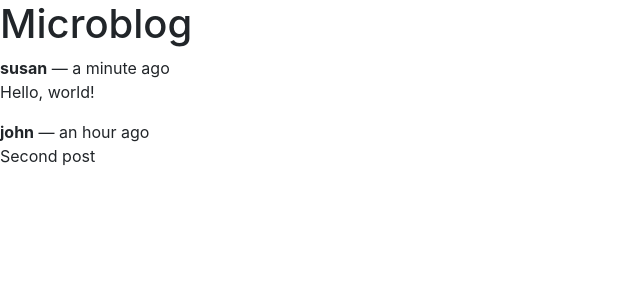
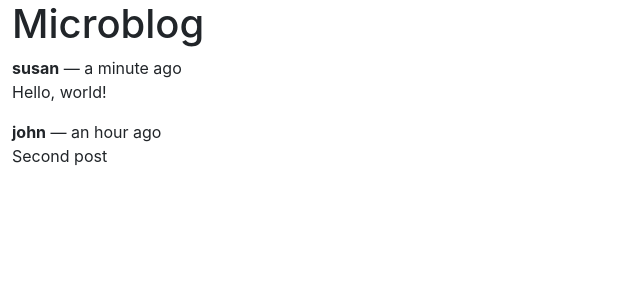
Before and after one commit to kaloyan-marinov/react-microblog, a React (Create React App) app: page / in a window 1280 px wide. Shown: the top 300 px of the page, without its empty margins (0-640 px from the left). Built offline with nearby package versions, Linux system fonts and the light colour scheme.

Commit message:
utilize the `react-bootstrap/Container` component in `<App>`

```diff
--- a/src/App.js
+++ b/src/App.js
@@ -1,3 +1,5 @@
+import Container from "react-bootstrap/Container";
+
 export default function App() {
   const posts = [
     {
@@ -19,7 +21,7 @@ export default function App() {
   ];
 
   return (
-    <>
+    <Container fluid className="App">
       <h1>Microblog</h1>
       {
         posts.length === 0 ?
@@ -35,6 +37,6 @@ export default function App() {
           );
         })
       }
-    </>
+    </Container>
   );
 }
```
